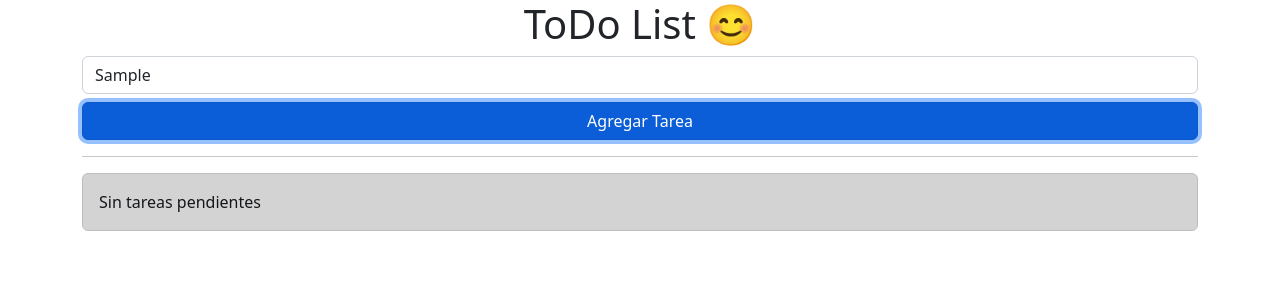
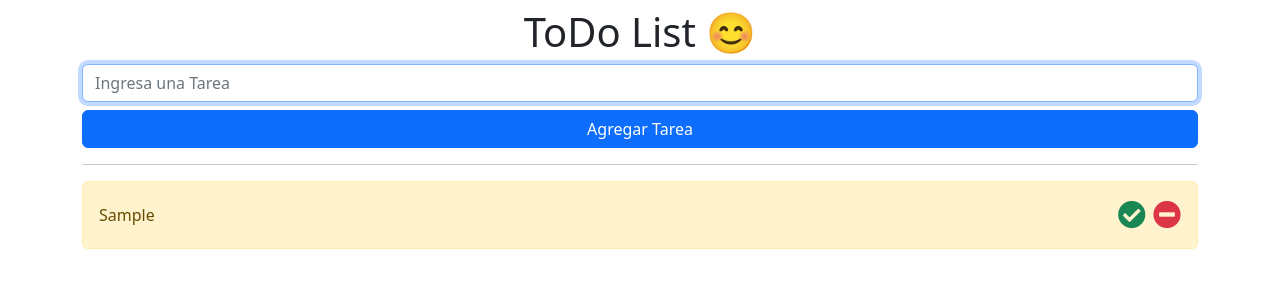
Before and after one commit to JerryRC18/toDoTareas, a plain HTML site: page index.html in a window 1280 px wide. Both pictures are taken after typing "Sample" into the empty fields and a click on the button "Agregar Tarea". Drawn offline with nearby package versions, Linux system fonts and the light colour scheme.

Commit message:
Corrección de errores js

```diff
--- a/index.html
+++ b/index.html
@@ -4,29 +4,28 @@
   <meta charset="UTF-8">
   <meta http-equiv="X-UA-Compatible" content="IE=edge">
   <meta name="viewport" content="width=device-width, initial-scale=1.0">
-    <title>Document</title>
+  <title>TODO VanillaJS</title>
 	<link href="https://cdn.jsdelivr.net/npm/bootstrap@5.2.0/dist/css/bootstrap.min.css" rel="stylesheet" integrity="sha384-gH2yIJqKdNHPEq0n4Mqa/HGKIhSkIHeL5AyhkYV8i59U5AR6csBvApHHNl/vI1Bx" crossorigin="anonymous">
 	<link rel="stylesheet" href="https://cdnjs.cloudflare.com/ajax/libs/font-awesome/5.15.1/css/all.min.css" integrity="sha512-+4zCK9k+qNFUR5X+cKL9EIR+ZOhtIloNl9GIKS57V1MyNsYpYcUrUeQc9vNfzsWfV28IaLL3i96P9sdNyeRssA==" crossorigin="anonymous" referrerpolicy="no-referrer" />
 </head>
 <body>
 	<div class="container">
-    <h1 class="text-center">ToDo List 😊</h1>
+		<h1 class="text-center mt-2">ToDo List 😊</h1>
 		<form id="formulario">
-      <input  type="text"
-              placeholder="Ingresa una tarea"
+			<input type="text"
+						 placeholder="Ingresa una Tarea"
 						 class="form-control my-2"
 			>
-    <button class="btn btn-primary btn-block"
+			<button class="btn btn-primary"
 							type="submit"
 							style="width: 100%;">
 				Agregar Tarea
-
 			</button>
 		</form>
 		<hr>
 		<div id="lista-tareas" class="mt-2">
 			<div class="alert alert-dark">
-      Sin tareas pendientes
+				Sin Tareas Pendientes 😁
 			</div>
 		</div>
 
@@ -43,12 +42,10 @@
 					<i class="fas fa-minus-circle text-danger"
 						 role="button"></i>
 				</h3>
-
 			</div>
 		</template>
 	</div>
 
 	<script src="./js/app.js"></script>
-
 </body>
 </html>
--- a/js/app.js
+++ b/js/app.js
@@ -1,31 +1,31 @@
-console.log("Enlazado a js");
-const formulario = document.getElementById("formulario")
-const listaTareas = document.getElementById("listaTareas")
-const template = document.getElementById("template").content
+console.log('Enlazado a JS')
+const formulario = document.getElementById('formulario')
+const listaTareas = document.getElementById('lista-tareas')
+const template = document.getElementById('template').content
 const fragment = document.createDocumentFragment()
 
-let = tareas = {}
+let tareas = {}
 
 document.addEventListener('DOMContentLoaded', () => {
-    //console.log(formulario, listaTareas, template)
+    // console.log(formulario, listaTareas, template)
     if(localStorage.getItem('tareas')){
         tareas = JSON.parse(localStorage.getItem('tareas'))
     }
-    //Necesitar pintar las tareas
+    // Necesitar pintar las tareas
     pintarTareas()
 })
 
 formulario.addEventListener('submit', e => {
     e.preventDefault()
-    //console.log('evento', e)
+    // console.log('evento', e)
     setTarea(e)
 })
 
 const setTarea = e => {
     const texto = e.target.querySelector('input').value
-    console.log('texto', texto)
+    console.log('text', texto)
 
-    if(texto.trim() === ''){ //trim para comprobar que una cadena no este vacia
+    if(texto.trim() === ''){
         console.log('cadena vacia')
         return
     }
@@ -34,7 +34,7 @@ const setTarea = e => {
         texto,
         estado: false
     }
-    tareas(tarea.id) = tarea
+    tareas[tarea.id] = tarea
     pintarTareas()
     formulario.reset()
     e.target.querySelector('input').focus()
@@ -43,20 +43,21 @@ const setTarea = e => {
 const pintarTareas = () => {
     localStorage.setItem('tareas', JSON.stringify(tareas))
     if(Object.values(tareas).length === 0){
-        listaTareas.innerHTML = `
-        <div class="alert alert-dark">
-        Sin tareas pendientes
-        </div>
+        listaTareas.innerHTML =
         `
-      return
+            <div class="alert alert-dark">
+                Sin Tareas Pendientes 🤪
+            </div>
+        `
+        return
     }
-    listaTareas.innerText = ''
+    listaTareas.innerHTML = ''
     Object.values(tareas).forEach( tarea => {
-        //console.log('tarea', tarea)
+        // console.log('tarea', tarea)
         const clone = template.cloneNode(true)
         clone.querySelector('p').textContent = tarea.texto
         if(tarea.estado){
-            clone.querySelectorAll('.fas')[0].classList.replace('fa-check-circle', 'fa-undo-all')
+            clone.querySelectorAll('.fas')[0].classList.replace('fa-check-circle', 'fa-undo-alt')
             clone.querySelector('.alert').classList.replace('alert-warning', 'alert-primary')
             clone.querySelector('p').style.textDecoration = 'line-through'
         }
```
Lines whose indentation alone changed are shown as unchanged.
